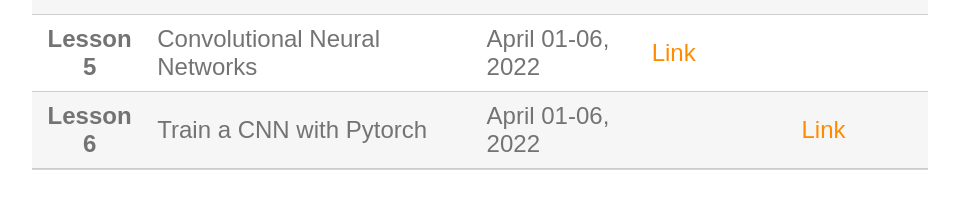
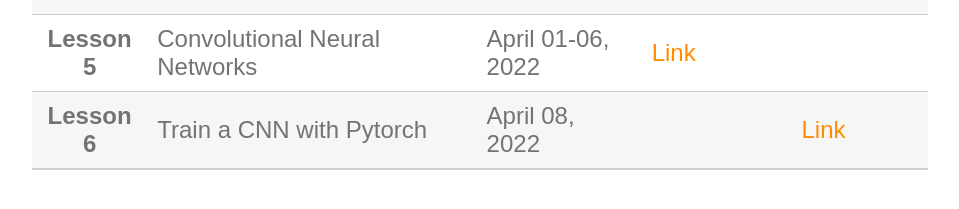
Before and after one commit to perceivelab/knowledge-discovery-course, a Jekyll site: the page built from lezioni.md, in a window 1280 px wide. Shown: the part 639-848 px from the top of the page, without its empty margins (160-1119 px from the left). Built offline with Jekyll 4.4.1, drawn with Linux system fonts in a browser that asks for light colours; our own code applies the rules of GitHub Pages for plain Markdown files.

Commit message:
Update lezioni.md

```diff
--- a/lezioni.md
+++ b/lezioni.md
@@ -9,4 +9,4 @@
 | **Lesson 3**      | Neural Networks Optimization | March 23, 2022 | [Link](https://drive.google.com/file/d/1W3jhlNNqAFmktfbaphS6V6eozQantJ7S/view?usp=sharing)    ||
 | **Lesson 4**      | Introduction to PyTorch | March 25, 2022 |     |[Link](https://colab.research.google.com/drive/1xqmIpShVXf2EFVgi5C52o_bGcj383jnN?usp=sharing)|
 | **Lesson 5**      | Convolutional Neural Networks | April 01-06, 2022 |     [Link](https://drive.google.com/file/d/1xGLJtvZCI4fOOzMlzkehv7x1fyJHwKq2/view?usp=sharing)||
-| **Lesson 6**      | Train a CNN with Pytorch | April 01-06, 2022 ||     [Link](https://colab.research.google.com/drive/1oCG6YEWqkuyx5AH5TzplpaGqIanQHVvE?usp=sharing)|
+| **Lesson 6**      | Train a CNN with Pytorch | April 08, 2022 ||     [Link](https://colab.research.google.com/drive/1oCG6YEWqkuyx5AH5TzplpaGqIanQHVvE?usp=sharing)|
```
